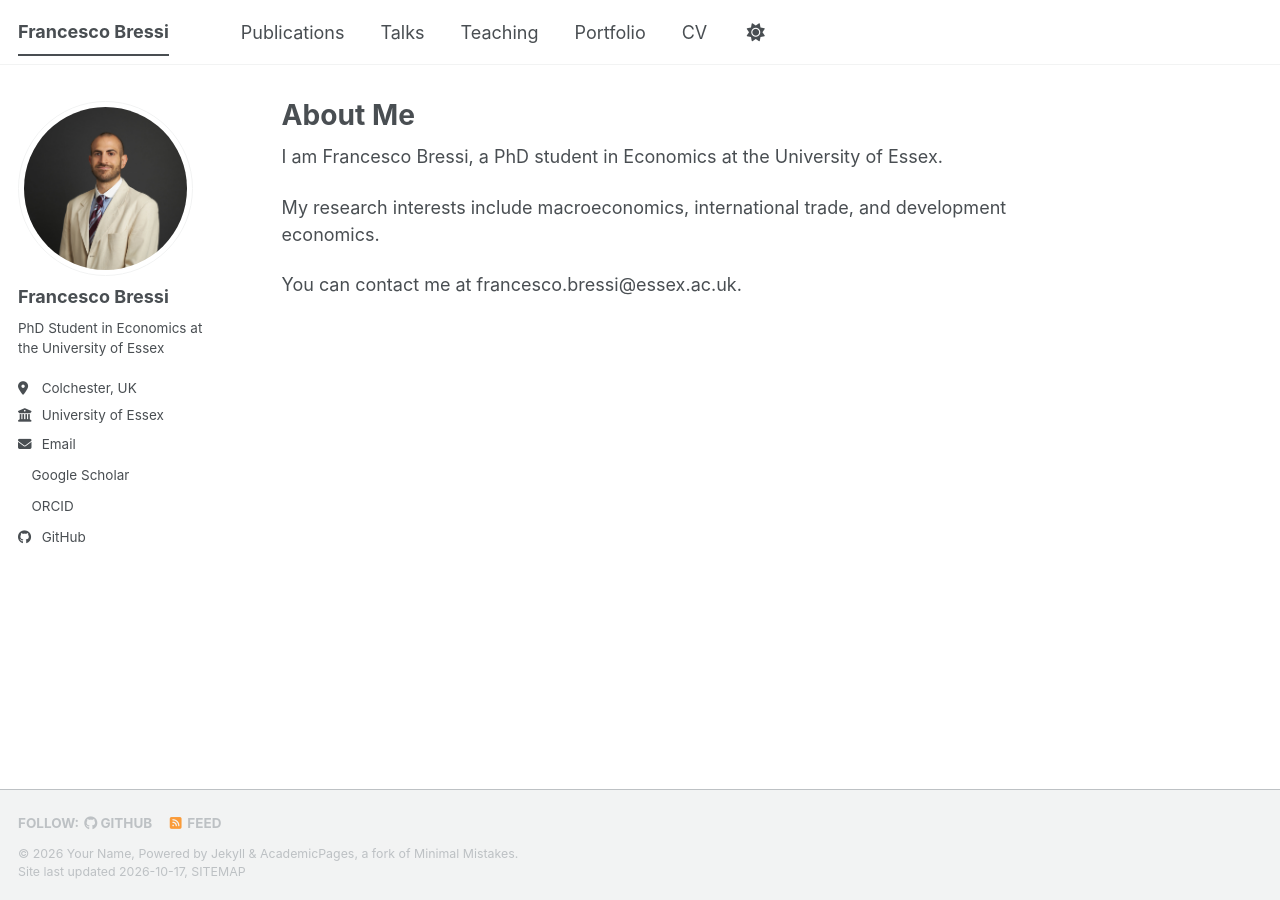
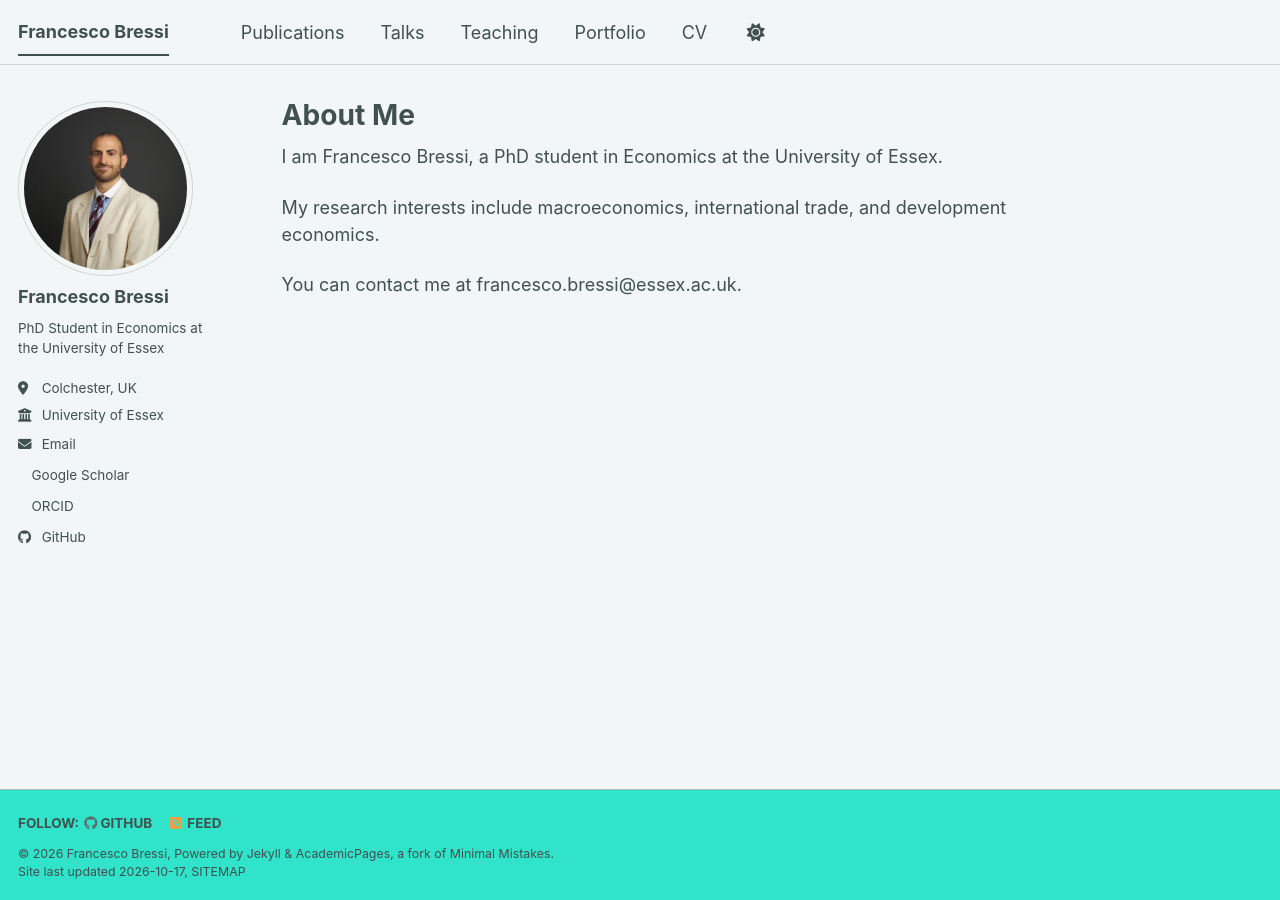
Before and after one commit to bfrancesco98/bfrancesco98.github.io, a Jekyll site: the page built from _pages/about.md, in a window 1280 px wide. Built offline with Jekyll 4.4.1, drawn with Linux system fonts in a browser that asks for light colours; a style sheet for code colours, icons or effects is not loaded.

Commit message:
Update site theme and personal details in config

```diff
--- a/_config.yml
+++ b/_config.yml
@@ -8,11 +8,11 @@
 
 # Basic Site Settings
 locale                   : "en-US"
-site_theme               : "default" # The available themes options are "default", "air", "sunrise", "mint", "dirt" and "contrast"
+site_theme               : "mint" # The available themes options are "default", "air", "sunrise", "mint", "dirt" and "contrast"
 title                    : "Francesco Bressi"
 title_separator          : "-"
-name                     : &name "Your Name"
-description              : &description "Your Name's academic portfolio"   # Update this with a general description of your site, this is the default if not overridden by a page
+name                     : &name "Francesco Bressi"
+description              : &description "Francesco Bressi's academic portfolio"   # Update this with a general description of your site, this is the default if not overridden by a page
 url                      : https://bfrancesco98.github.io # The base hostname & protocol for your site e.g. "https://[your GitHub username].github.io",
                                                            # or if you already have some other page hosted on Github then use "https://[your GitHub username].github.io/[Your Repo Name]"
 baseurl                  : "" # the subpath of your site, e.g. "/blog"
```
